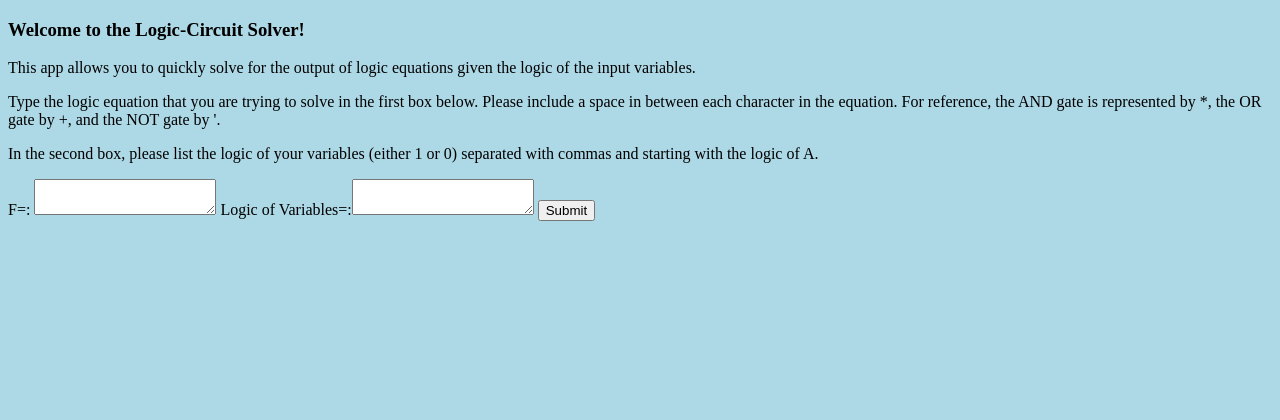
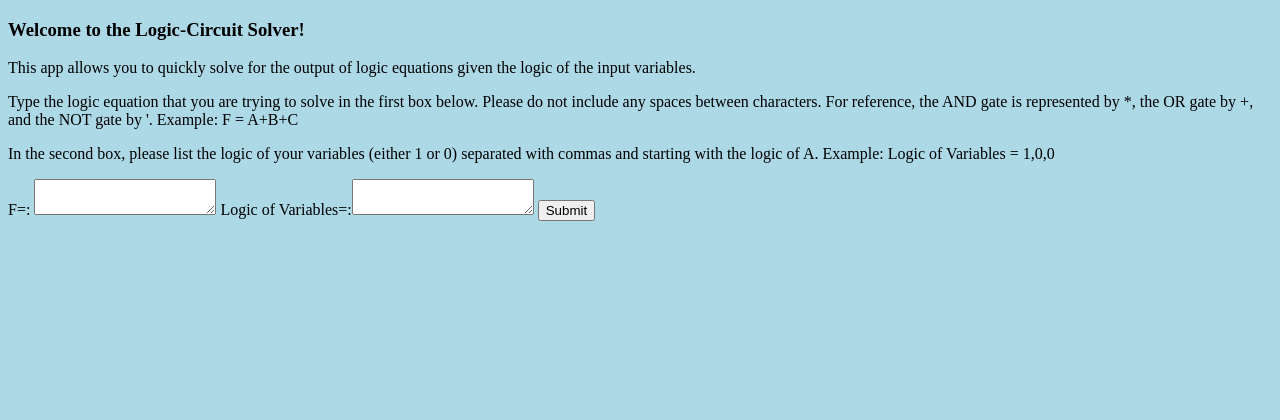
Before and after one commit to shaunvadaketh/logic-circuits, a Python web app: template logic_circuit/templates/homepage.html in a window 1280 px wide. Shown: the top 420 px of the page. Run offline with Jinja, Linux system fonts and the light colour scheme; the template is opened without the code that fills it, so the values that code supplies are empty.

```diff
--- a/logic_circuit/templates/homepage.html
+++ b/logic_circuit/templates/homepage.html
@@ -21,9 +21,9 @@
 
 <p>This app allows you to quickly solve for the output of logic equations given the logic of the input variables.</p>
 
-<p>Type the logic equation that you are trying to solve in the first box below. Please include a space in between each character in the equation. For reference, the AND gate is represented by *, the OR gate by +, and the NOT gate by '. </p>
+<p>Type the logic equation that you are trying to solve in the first box below. Please do not include any spaces between characters. For reference, the AND gate is represented by *, the OR gate by +, and the NOT gate by '. Example: F = A+B+C</p>
 
-<p> In the second box, please list the logic of your variables (either 1 or 0) separated with commas and starting with the logic of A.</p>
+<p> In the second box, please list the logic of your variables (either 1 or 0) separated with commas and starting with the logic of A. Example: Logic of Variables = 1,0,0</p>
 
 <form action="/" method="POST">
     F=: <textarea name="equation"></textarea>
```
Also changed, not shown: logic_circuit/views.py (+6 -3 lines).
